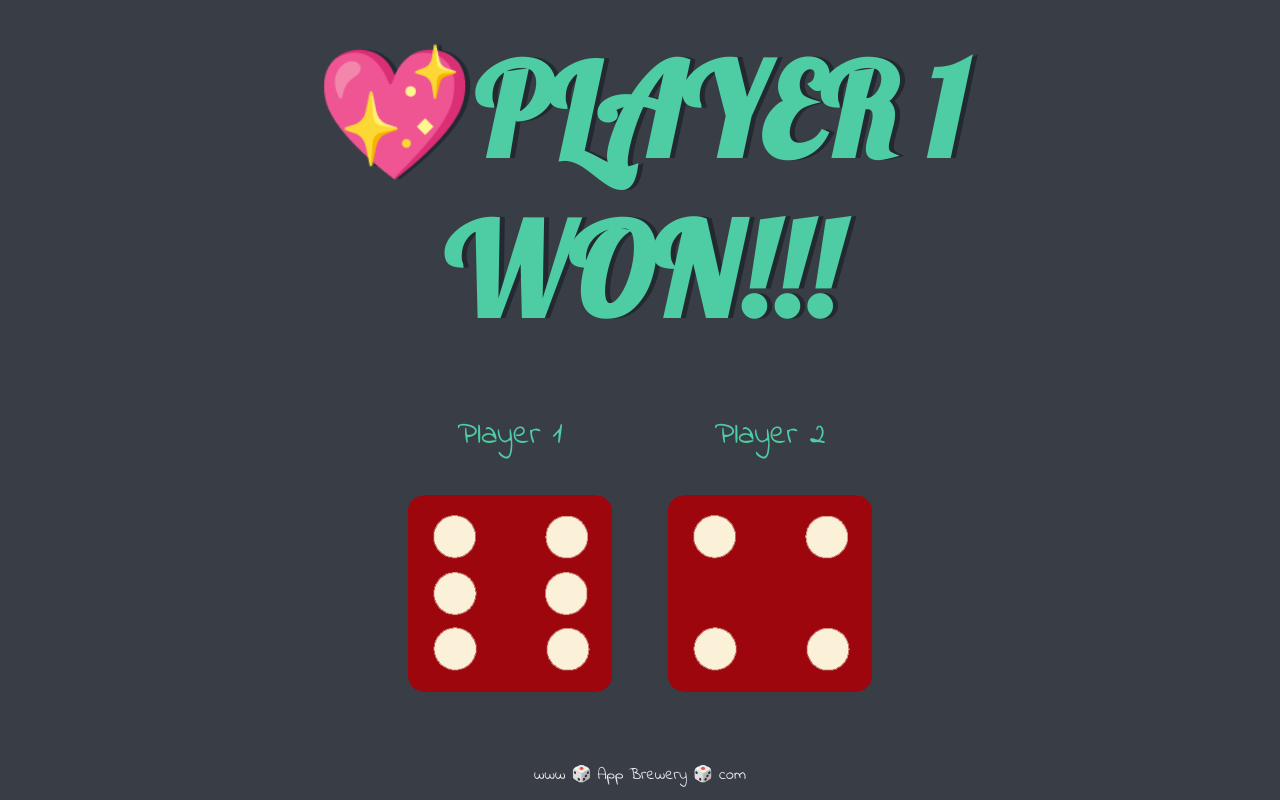
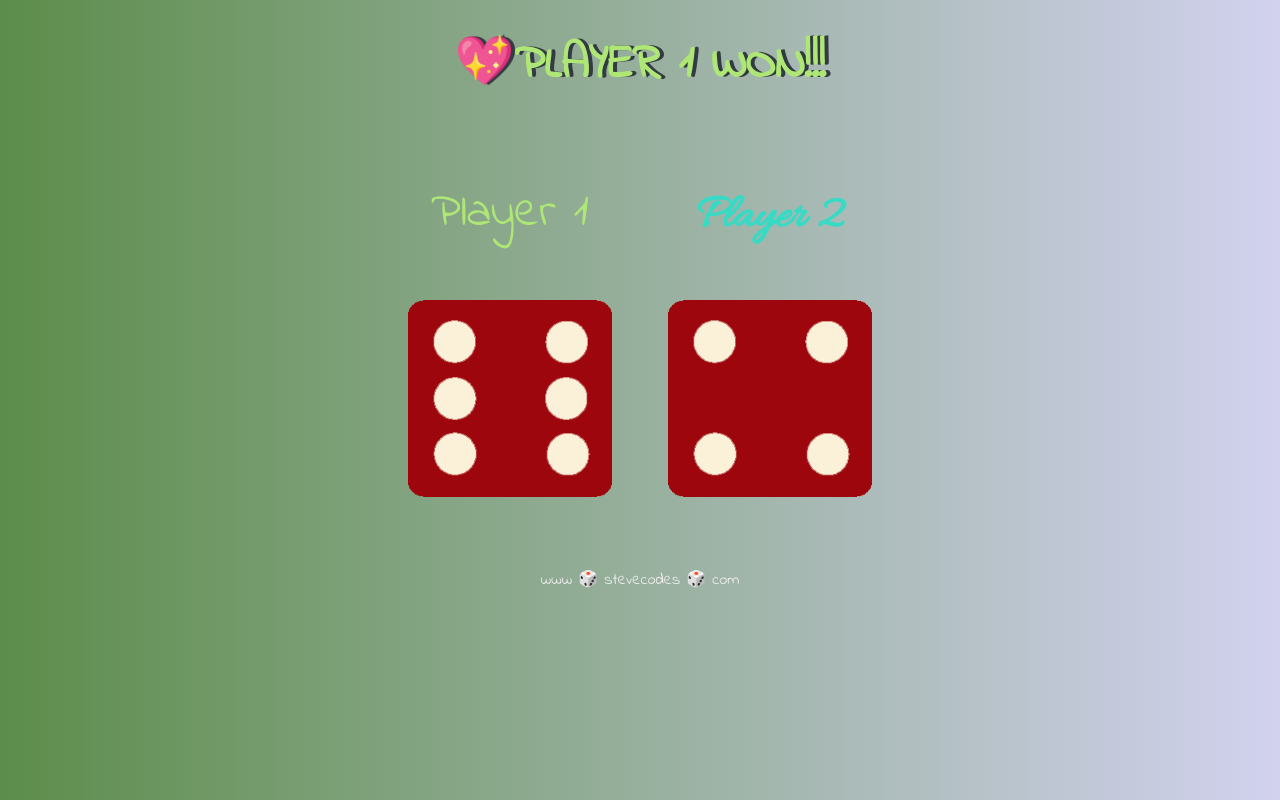
Before and after one commit to Debanjan2000/Angela-Yu-2023-bootcamp, a plain HTML site: page codes/DICEE CHALLENGE/index.html in a window 1280 px wide. Drawn offline with Linux system fonts and the light colour scheme; files whose address does not match are found by name.

Commit message:
favicon added

```diff
--- /dev/null
+++ b/codes/DICEE CHALLENGE/index.css
@@ -0,0 +1,64 @@
+.container {
+  width: 70%;
+  margin: auto;
+  text-align: center;
+}
+
+.dice {
+  text-align: center;
+  display: inline-block;
+
+}
+
+.dice1{
+  background-image:linear-gradient(to right,rgb(92, 141, 75),rgb(210, 210, 239));
+
+}
+
+.dice2{
+  background-image:linear-gradient(to left,rgb(79, 99, 116),rgb(210, 210, 239));
+}
+
+.player1{
+  font-size: 3rem;
+  color: #afe776;
+  font-family: 'Indie Flower', cursive;
+}
+
+.player2{
+  font-size: 3rem;
+  color: #37dac4;
+  font-family: 'Allura', cursive;
+  font-weight: 600;
+}
+
+
+body {
+  background-image:linear-gradient(to left,rgb(196, 103, 103),rgb(140, 140, 220));
+}
+
+h1 {
+  margin: 30px;
+  font-family: 'Comic sans', cursive;
+  text-shadow: 4px 0 #333a43;
+  font-size: 5rem;
+  color: #d86d21;
+}
+
+p {
+  font-size: 2rem;
+  color: #4ECCA3;
+  font-family: 'Indie Flower', cursive;
+}
+
+img {
+  width: 80%;
+}
+
+footer {
+  margin-top: 5%;
+  color: #EEEEEE;
+  text-align: center;
+  font-family: 'Indie Flower', cursive;
+
+}
--- a/codes/DICEE CHALLENGE/dicee.html
+++ b/codes/DICEE CHALLENGE/index.html
@@ -3,22 +3,26 @@
   <head>
     <meta charset="utf-8">
     <title>Dicee</title>
-    <link rel="stylesheet" href="styles.css">
+    <link rel="icon" href="favicon.ico">
+    <link rel="stylesheet" href="index.css">
     <link href="https://fonts.googleapis.com/css?family=Indie+Flower|Lobster" rel="stylesheet">
+    <link rel="preconnect" href="https://fonts.googleapis.com">
+    <link rel="preconnect" href="https://fonts.gstatic.com" crossorigin>
+    <link href="https://fonts.googleapis.com/css2?family=Allura&display=swap" rel="stylesheet">
 
   </head>
-  <body>
+  <body >
 
     <div class="container">
       <h1>Refresh Me</h1>
 
       <div class="dice">
-        <p>Player 1</p>
+        <p class="player1">Player 1</p>
         <img class="img1" src="images\\dice6.png">
       </div>
 
       <div class="dice">
-        <p>Player 2</p>
+        <p class="player2">Player 2</p>
         <img class="img2" src="images\\dice6.png">
       </div>
 
@@ -29,6 +33,6 @@
 
   <footer>
     <script src="index.js" charset="utf-8"></script>
-    www 🎲 App Brewery 🎲 com
+    www 🎲 stevecodes 🎲 com
   </footer>
 </html>
--- a/codes/DICEE CHALLENGE/index.js
+++ b/codes/DICEE CHALLENGE/index.js
@@ -8,7 +8,13 @@ var new_img="images\\Dice"+randomNumber2+".png";
 document.querySelectorAll("img")[1].setAttribute("src",new_img);
 
 //comparing and giving the output by changing the h1 element content.
-if(randomNumber1>randomNumber2)
+if(randomNumber1>randomNumber2) {
     document.querySelector("h1").innerHTML="💖PLAYER 1 WON!!!\n";
-else
- document.querySelector("h1").innerHTML="💖PLAYER 2 WON!!!\n";
+    document.querySelector("body").classList.add("dice1");//if player1 won,a diff background will be shown
+    document.querySelector("h1").classList.add("player1");//if player1 won,the head banner will be DIFFERENT
+}
+else {
+ document.querySelector("h1").innerHTML="💖PLAYER 2   WON!!!\n";
+ document.querySelector("body").classList.add("dice2");//if player2 won,a diff background will be shown
+ document.querySelector("h1").classList.add("player2");//if player2 won,the head banner will be DIFFERENT
+}
--- a/codes/DICEE CHALLENGE/styles.css
+++ /dev/null
@@ -1,41 +0,0 @@
-.container {
-  width: 70%;
-  margin: auto;
-  text-align: center;
-}
-
-.dice {
-  text-align: center;
-  display: inline-block;
-
-}
-
-body {
-  background-color: #393E46;
-}
-
-h1 {
-  margin: 30px;
-  font-family: 'Lobster', cursive;
-  text-shadow: 5px 0 #232931;
-  font-size: 8rem;
-  color: #4ECCA3;
-}
-
-p {
-  font-size: 2rem;
-  color: #4ECCA3;
-  font-family: 'Indie Flower', cursive;
-}
-
-img {
-  width: 80%;
-}
-
-footer {
-  margin-top: 5%;
-  color: #EEEEEE;
-  text-align: center;
-  font-family: 'Indie Flower', cursive;
-
-}
```
Also changed, not shown: codes/DICEE CHALLENGE/favicon.ico (added), 2 other files.
